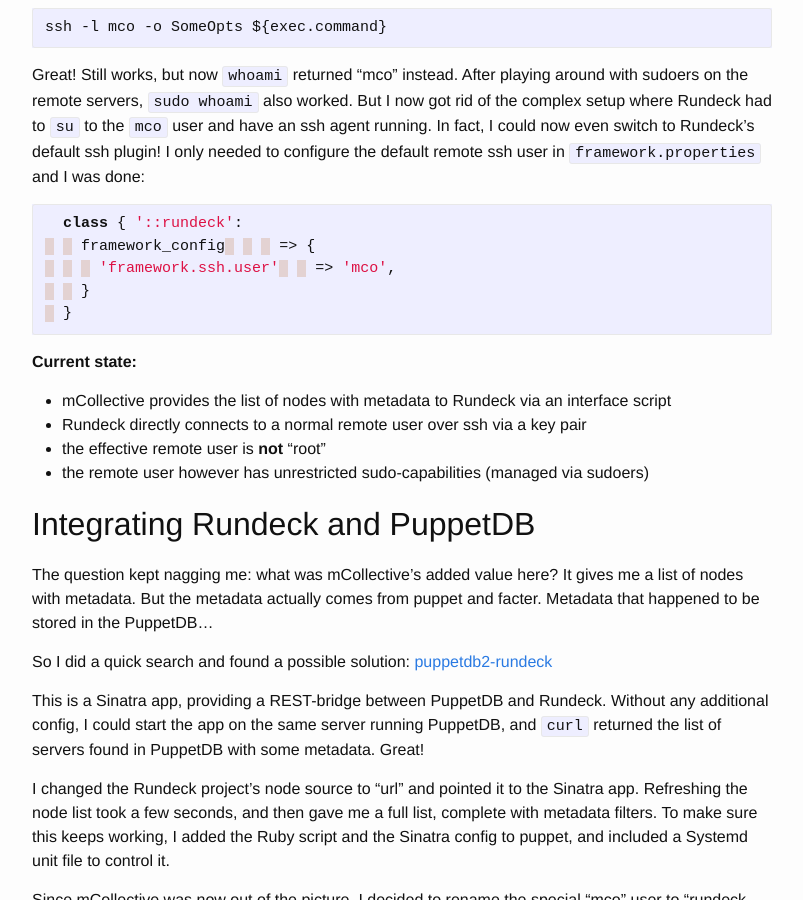
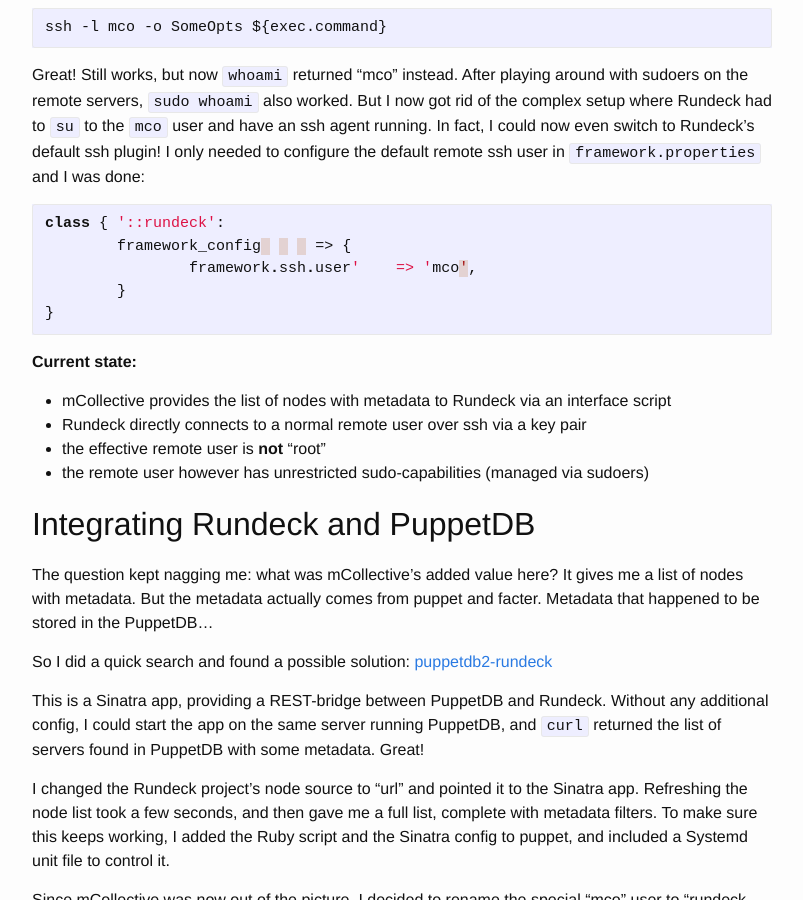
Before and after one commit to jovandeginste/jovandeginste.github.io, a Jekyll site: the page built from _posts/2016-04-29-puppet-mcollective-rundeck.md, in a window 1280 px wide and 900 px high, scrolled down 2645 px. Shown: the whole window, without its empty margins (238-1041 px from the left). Built offline with Jekyll 4.4.1, drawn with Linux system fonts in a browser that asks for light colours; nearby versions of some CDN libraries; comment, search, counter and statistics services are not loaded.

Commit message:
Fix double spaces

````diff
--- a/_posts/2016-04-29-puppet-mcollective-rundeck.md
+++ b/_posts/2016-04-29-puppet-mcollective-rundeck.md
@@ -104,11 +104,11 @@
 Great! Still works, but now `whoami` returned "mco" instead. After playing around with sudoers on the remote servers, `sudo whoami` also worked. But I now got rid of the complex setup where Rundeck had to `su` to the `mco` user and have an ssh agent running. In fact, I could now even switch to Rundeck's default ssh plugin! I only needed to configure the default remote ssh user in `framework.properties` and I was done:
 
 ```puppet
-  class { '::rundeck':
-    framework_config      => {
-      'framework.ssh.user'    => 'mco',
-    }
-  }
+class { '::rundeck':
+	framework_config      => {
+		framework.ssh.user'    => 'mco',
+	}
+}
 ```
 
 **Current state:**
````
